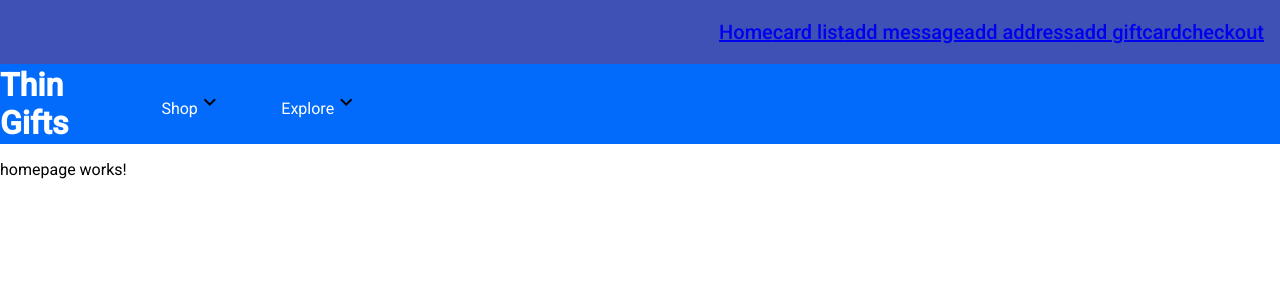
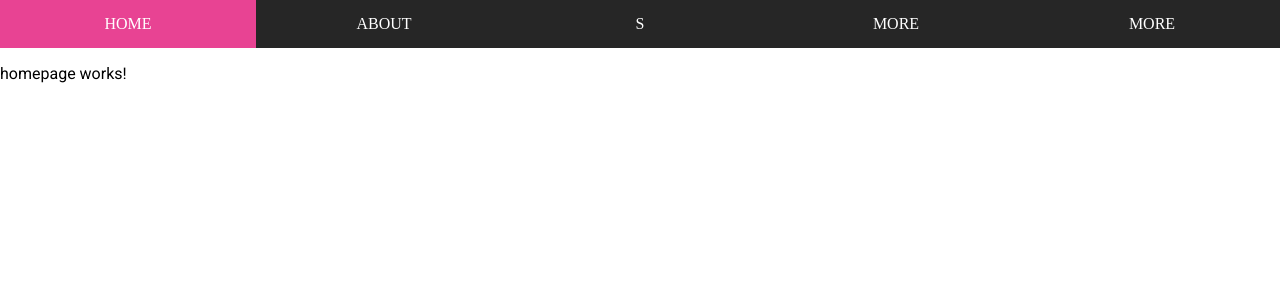
Before and after one commit to matrharr/thin-gifts, an Angular app: page / in a window 1280 px wide. Shown: the top 300 px of the page. Built offline with nearby package versions, Linux system fonts and the light colour scheme.

Commit message:
added flexbox navbar

```diff
--- a/src/app/app.component.html
+++ b/src/app/app.component.html
@@ -1,4 +1,4 @@
-<mat-toolbar color="primary">
+<!-- <mat-toolbar color="primary">
 
   <span class="example-fill-remaining-space"></span>
   <h2><a [routerLink]="['/home']">Home</a></h2>
@@ -40,6 +40,23 @@
     [style.backgroundColor]="'green'"
   >
   </mat-grid-tile>
-</mat-grid-list>
+</mat-grid-list> -->
+
+<nav class="nav-area">
+  <ul>
+    <li><a href="#">Home</a></li>
+    <li><a href="#">About</a></li>
+    <li class="drop-down"><a href="#">s</a>
+      <ul>
+        <li><a href="">Celebate</a></li>
+        <li><a href="">More stuff</a></li>
+        <li><a href="">More stuff</a></li>
+      </ul>
+    </li>
+    <li><a href="#">More</a></li>
+    <li><a href="#">More</a></li>
+  </ul>
+</nav>
+
 
 <router-outlet></router-outlet>
--- a/src/app/app.component.scss
+++ b/src/app/app.component.scss
@@ -1,19 +1,79 @@
-.example-fill-remaining-space {
-    /* This fills the remaining space, by using flexbox.
-       Every toolbar row uses a flexbox row layout. */
-    flex: 1 1 auto;
-  }
+// .example-fill-remaining-space {
+//     /* This fills the remaining space, by using flexbox.
+//        Every toolbar row uses a flexbox row layout. */
+//     flex: 1 1 auto;
+//   }
 
-.navbar {
-   background-color: #036bfc;
+// .navbar {
+//    background-color: #036bfc;
 
-   .navbar_text {
-      color: white;
-   }
+//    .navbar_text {
+//       color: white;
+//    }
+// }
+
+// .dropdown_menu {
+//    width: 70%;
+//    height: 300px;
+//    background-color: green;
+// }
+body {
+   background-repeat: no-repeat;
+   -webkit-background-size: cover;
+   background-size: cover;
+   background-position: 100% 100%;
+   height: 100vh;
 }
 
-.dropdown_menu {
-   width: 70%;
-   height: 300px;
-   background-color: green;
+.nav-area {
+   font-family: Poppins;
 }
+
+.nav-area ul {
+   list-style: none;
+   margin: 0;
+   padding: 0;
+   display: flex;
+   flex-wrap: wrap;
+}
+
+.nav-area ul li{
+   width: 20%;
+}
+
+.nav-area ul li:hover > ul{
+   display:flex;
+}
+
+.nav-area ul li > ul li{
+   width: 100%;
+}
+
+.nav-area ul li > ul {
+   display: none;
+   flex-direction: column;
+}
+
+.nav-area a{
+   text-transform: uppercase;
+   display: block;
+   background: #262626;
+   padding: 15px;
+   color: #fff;
+   text-decoration: none;
+   text-align: center;
+}
+
+.nav-area a:hover{
+   background: #e84393;
+   color: #fff;
+}
+
+.nav-area .drop-down li > a{
+   background: #000;
+   color: #fff;
+}
+
+.nav-area .drop-down li > a:hover{
+   background: #e84393;
+}
```
